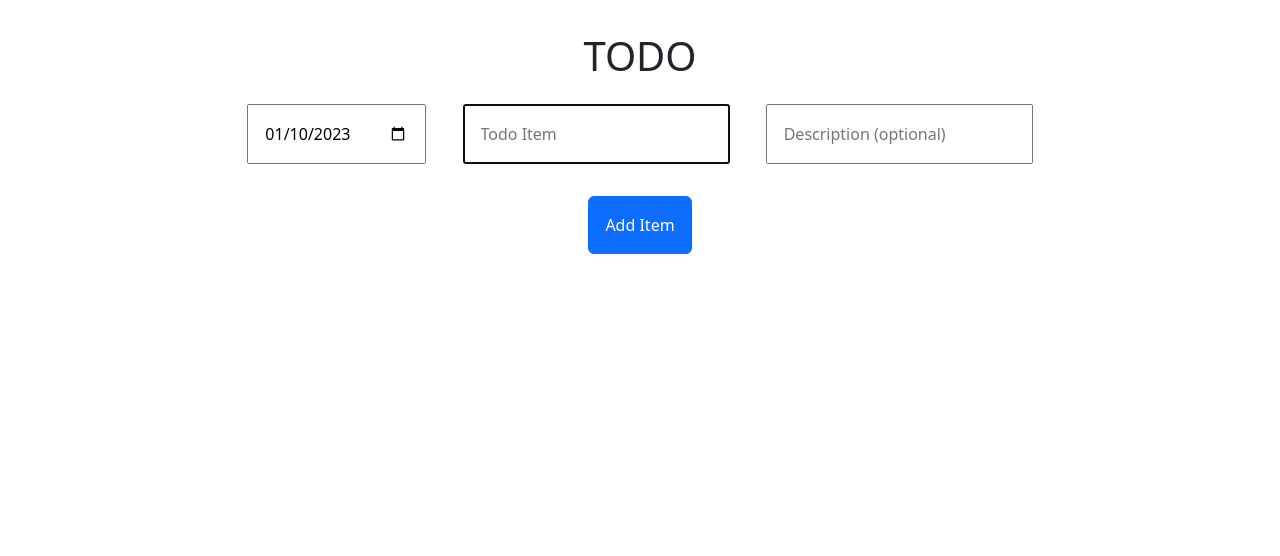
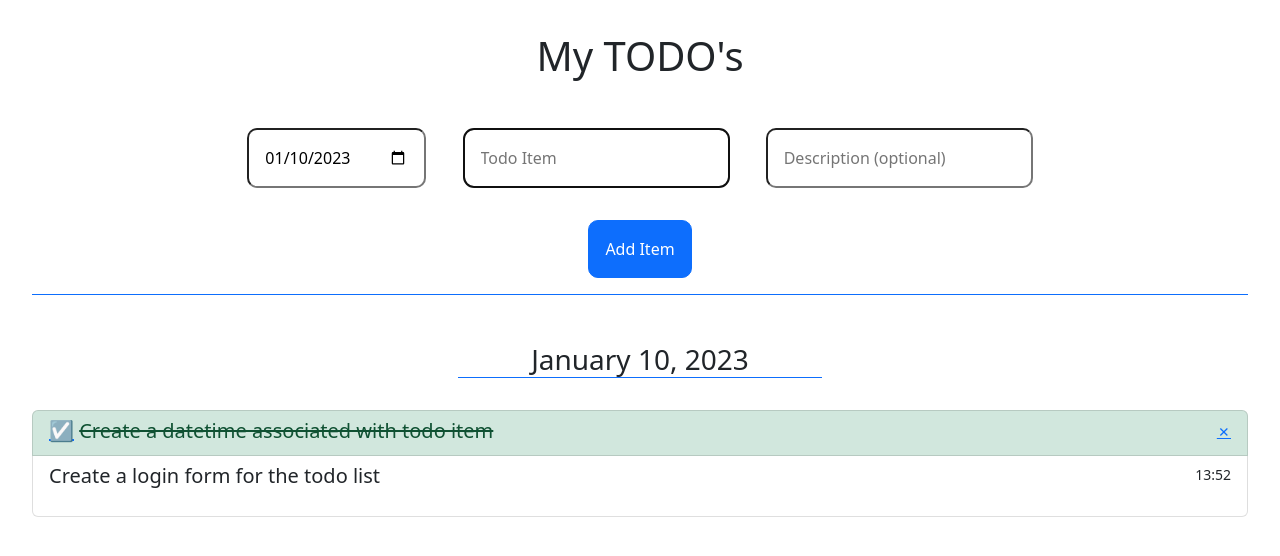
Before and after one commit to dave-cao/ToDo, a Flask app: page / in a window 1280 px wide. Shown: the top 556 px of the page. Run offline with Flask 2, Linux system fonts and the light colour scheme; data comes from the database, SQL or seed files in the repository; data that the repository does not hold is empty; some libraries are stand-ins or nearby versions.

Commit message:
finished basic functionality of todo list

```diff
--- a/forms.py
+++ b/forms.py
@@ -1,6 +1,5 @@
 from flask_wtf import FlaskForm
-from wtforms import (BooleanField, DateField, StringField, SubmitField,
-                     TextAreaField)
+from wtforms import BooleanField, DateField, StringField, SubmitField
 from wtforms.validators import DataRequired
 
 
--- a/main.py
+++ b/main.py
@@ -17,15 +17,14 @@ app.config["SQLALCHEMY_DATABASE_URI"] = "sqlite:///todos.db"
 app.config["SQLALCHEMY_TRACK_MODIFICATIONS"] = False
 db.init_app(app)
 
-now = datetime.now().date()
-yesterday = now - timedelta(days=3)
-
 
 @app.route("/", methods=["GET", "POST"])
 def home():
+    now = datetime.now()
     todos = Todo.query.order_by(desc(Todo.date)).all()
 
     # separate todos into dates
+    # THIS CAN GO INTO ITS OWN FUNCTION
     try:
         dates = [[todos[0]]]
     except IndexError:
@@ -39,7 +38,10 @@ def home():
         else:
             dates.append([n])
 
-    print(dates)
+    # CALCULATE HOW MANY DAYS AGO EACH WAS?
+    for date in dates:
+        actual_date = date[-1].date
+        print(actual_date)
 
     form = TodoForm(entrydate=now)
     if form.validate_on_submit():
@@ -48,13 +50,14 @@ def home():
             task=form.task.data,
             date=form.entrydate.data,
             description=form.description.data,
+            date_created=now,
         )
         db.session.add(new_todo)
         db.session.commit()
 
         return redirect(url_for("home"))
 
-    return render_template("index.html", form=form, todos=dates)
+    return render_template("index.html", form=form, todos=dates, now=now)
 
 
 @app.route("/delete<int:todo_id>")
--- a/models.py
+++ b/models.py
@@ -20,6 +20,7 @@ class Todo(db.Model):
     date = db.Column(db.DateTime(now))
     is_completed = db.Column(db.Boolean(False))
     description = db.Column(db.String(250))
+    date_created = db.Column(db.DateTime(now))
 
 
 with app.app_context():
--- a/static/css/styles.css
+++ b/static/css/styles.css
@@ -4,18 +4,33 @@
 
 form {
   text-align: center;
-}
-
-.form-item {
-  padding: 1rem;
-  margin: 1rem;
+  margin-top: 20px;
+  border-bottom: 1px #0d6efd solid;
 }
 
 h3 {
   text-align: center;
   margin: 2rem;
+  width: 30%;
+  border-bottom: 1px #0d6efd solid;
+}
+
+.date-title {
+  display: flex;
+  justify-content: center;
+  width: 100%;
 }
 
 html {
   margin: 2rem;
 }
+
+.todo-form {
+  border-radius: 10px;
+  margin-top: 2rem;
+}
+.form-item {
+  padding: 1rem;
+  margin: 1rem;
+  border-radius: 10px;
+}
--- a/templates/index.html
+++ b/templates/index.html
@@ -10,17 +10,17 @@
 
 
 {% block content %}
-  <h1 class="title">TODO</h1>
+  <h1 class="title">My TODO's</h1>
 
 
   <form method="POST" action="{{ url_for('home') }}" novalidate>
-    <div>
+    <div class="todo-form">
       {{ form.csrf_token }}
       {{ form.entrydate (class_='form-item') }} {{ form.task (class_='form-item', placeholder="Todo Item") }}
       {{ form.description (class_='form-item', placeholder="Description (optional)") }}
     </div>
     <div>
-      {{ form.submit (class_='form-item btn btn-primary') }}
+      {{ form.submit (class_='form-item btn btn-primary add-item-button') }}
     </div>
   </form>
 
@@ -29,7 +29,9 @@
 
 
   {% for date in todos %}
+    <div class=date-title>
     <h3>{{date[0].date.strftime("%B %d, %Y")}}</h3>
+</div>
     <div class="list-group">
       {% for todo in date %}
         {% if not todo.is_completed %}
@@ -37,7 +39,7 @@
 
             <div class="d-flex w-100 justify-content-between">
               <h5 class="mb-1">{{ todo.task }}</h5>
-              <small>3 days ago</small>
+              <small>{{ todo.date_created.strftime("%H:%M") }}</small>
             </div>
             <p>{{ todo.description }}</p>
           </a>
```
Also changed, not shown: instance/todos.db.
